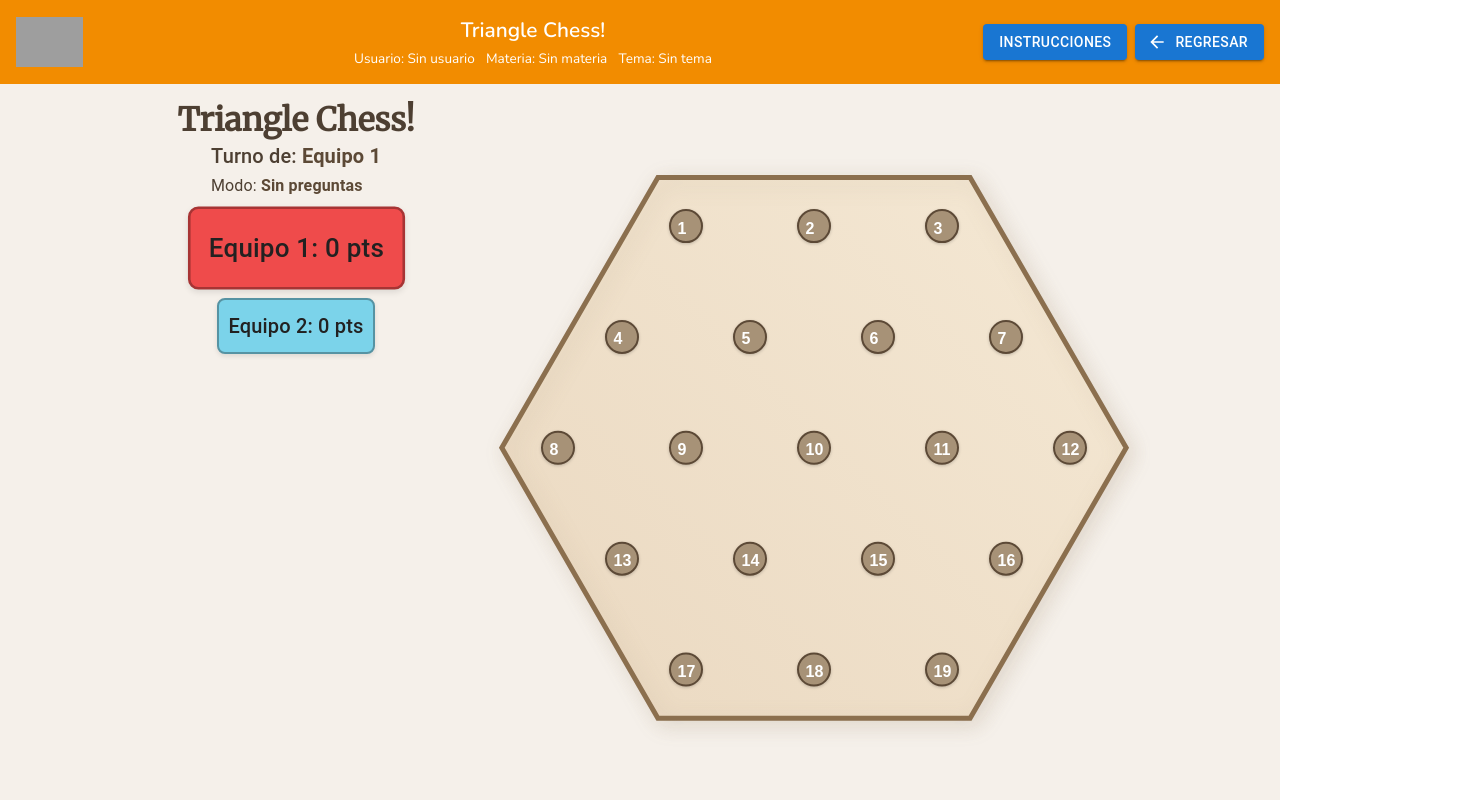
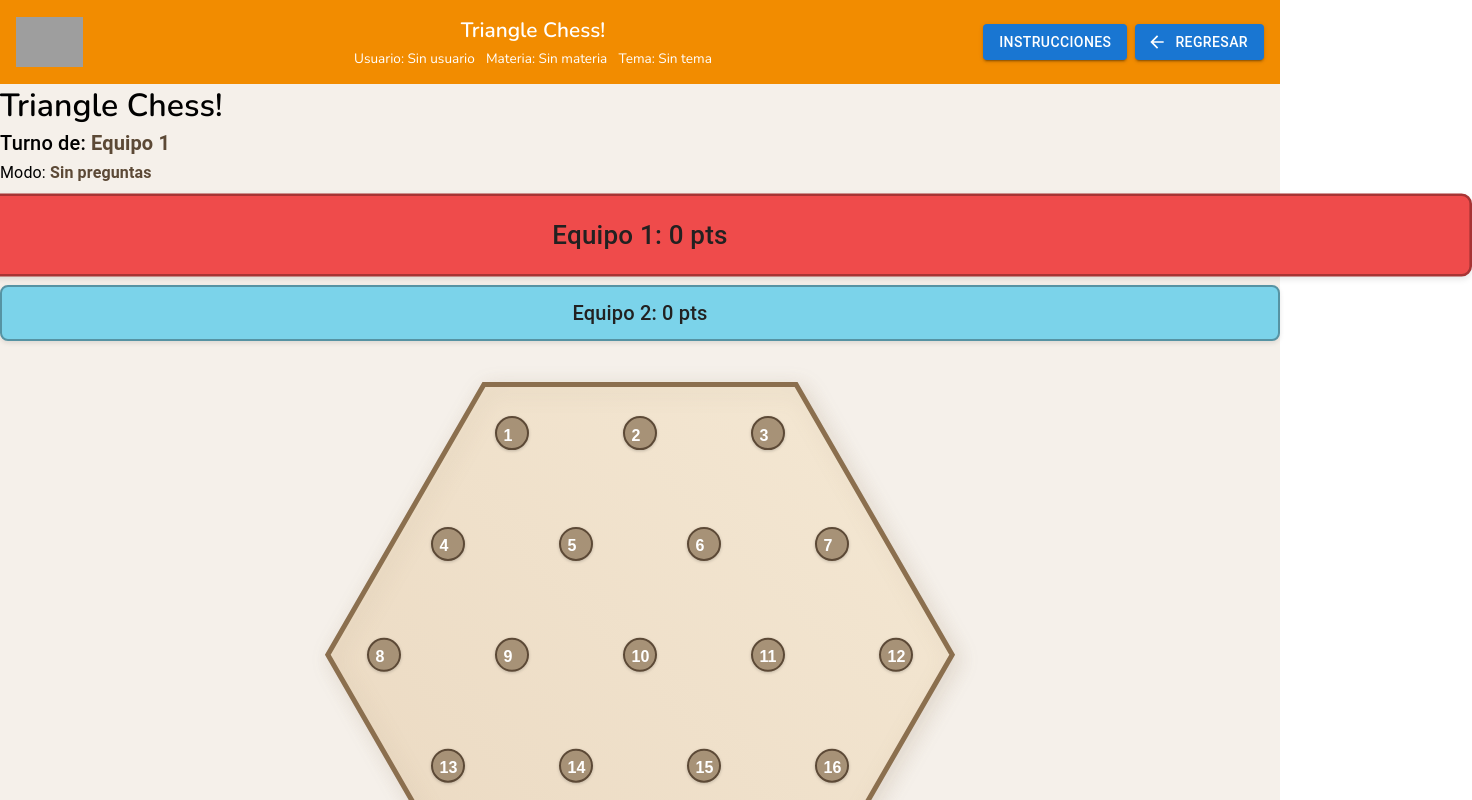
Before and after one commit to georgeif2212/Chain-Triangle-Chess, a React (Vite) app: page /trianglechess/game in a window 1280 px wide. Both pictures are taken after a click on the button "Comenzar juego". Shown: the top 800 px of the page, 1472 px wide, since content can reach past the window. Built offline with nearby package versions, Linux system fonts and the light colour scheme; grey boxes are pictures that could not be loaded.

Commit message:
fix: the gameboard and sidebar styles were fixed and better controled

```diff
--- a/src/game/styles/components/board/GameContent.module.css
+++ b/src/game/styles/components/board/GameContent.module.css
@@ -1,28 +1,28 @@
-.wrapper {
+.wrapper_game {
   display: flex;
-  flex-direction: row;
-  justify-content: center;
-  align-items: flex-start;
-  height: auto;
-  min-height: 90vh;
-  overflow: hidden;
-  box-sizing: border-box;
-  padding: 1rem;
-  gap: 3rem;
+  gap: 2rem;
   color: #4d3f32;
   font-family: "Merriweather", serif;
+  width: 100%;
+  height: 100%; /* ocupa todo el container de MUI */;
+  justify-content: center;
+  /* padding-left: 3rem; 👈 mueve sidebar y gameboard juntos */
+  box-sizing: border-box; /* asegura que el padding no deforme */
 }
 
-.sidebar {
+.sidebar_game {
   display: flex;
   flex-direction: column;
   align-items: center;
-  max-width: 300px;
-  flex-shrink: 0;
+  justify-content: center;
+  flex: 1.2; /* ocupa 1 parte */
+  min-height: 100%;
+  /* min-width: 25%; opcional: evita que crezca demasiado */
 }
 
 .topBar {
   display: flex;
+  flex-direction: column;
   flex-wrap: wrap;
   gap: 0.5rem;
   justify-content: center;
--- a/src/game/styles/components/board/Gameboard.module.css
+++ b/src/game/styles/components/board/Gameboard.module.css
@@ -1,7 +1,7 @@
 .boardContainer {
-    display: flex;
-    justify-content: center;
-    align-items: center;
-    width: 50vw;
-    max-height: 100vh;
+  display: flex;
+  justify-content: center;
+  align-items: center;
+  flex: 2.8;
+  height: 85vh;
 }
```
